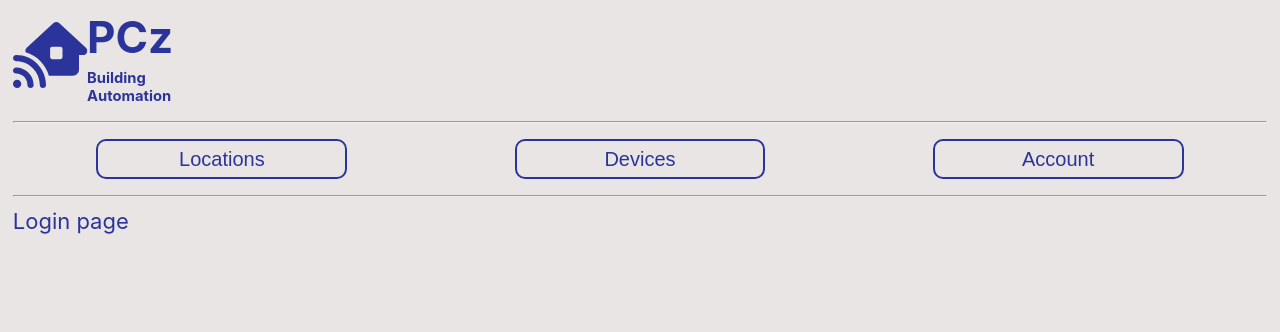
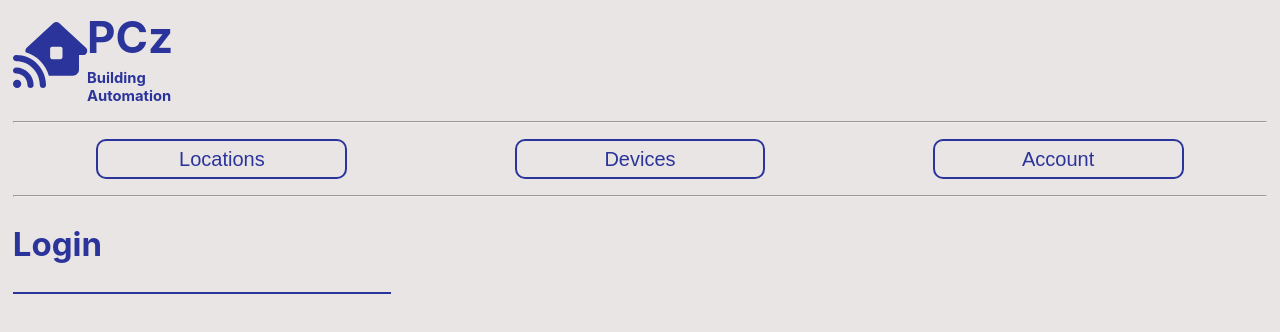
Before and after one commit to czechp/building-automation-frontend, a React (Create React App) app: page /login in a window 1280 px wide. Shown: the top 332 px of the page. Built offline with nearby package versions, Linux system fonts and the light colour scheme.

Commit message:
Apply page cmp in LoginPage

```diff
--- a/src/component/PageCmp.js
+++ b/src/component/PageCmp.js
@@ -3,7 +3,6 @@ import styled from "styled-components";
 import colors from "../configuration/colors";
 import StatementCmp from "./StatementCmp";
 import {createContext, useState} from "react";
-import ButtonCmp from "./ButtonCmp";
 
 export const StatementContext = createContext({});
 
--- a/src/useCase/login/LoginPage.js
+++ b/src/useCase/login/LoginPage.js
@@ -1,5 +1,7 @@
+import PageCmp from "../../component/PageCmp";
+
 const LoginPage = () => {
-    return <div>Login page </div>
+    return <PageCmp title="Login"></PageCmp>
 }
 
-export  default LoginPage;
+export default LoginPage;
```
